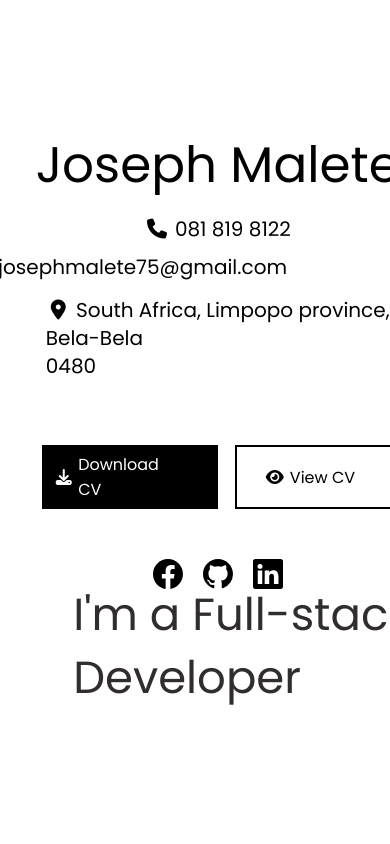
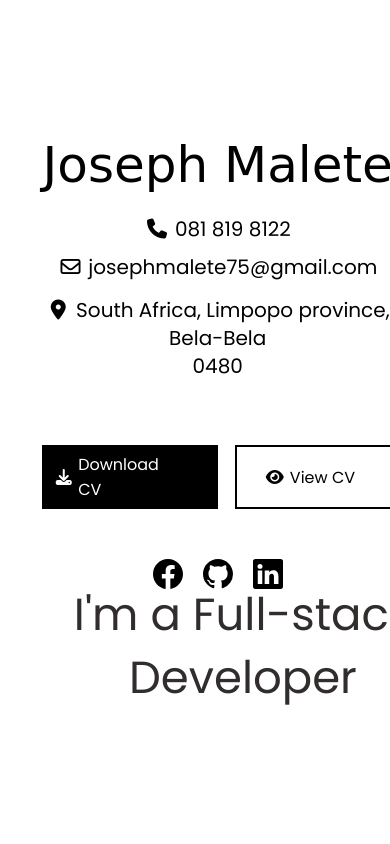
Before and after one commit to josephmalete1997/Portfolio, a plain HTML site: page index.html in a window 390 px wide. Shown: the top 844 px of the page. Drawn offline with Linux system fonts and the light colour scheme.

Commit message:
Recent changes

```diff
--- a/css/responsive.css
+++ b/css/responsive.css
@@ -123,8 +123,12 @@
 
   #home-text p {
     font-size: 20px;
-    text-align: left;
+    text-align: center;
     margin-top: 0px;
+  }
+
+  #home-text p:nth-child(1) {
+    font-family: cursive;
   }
 
 
```
